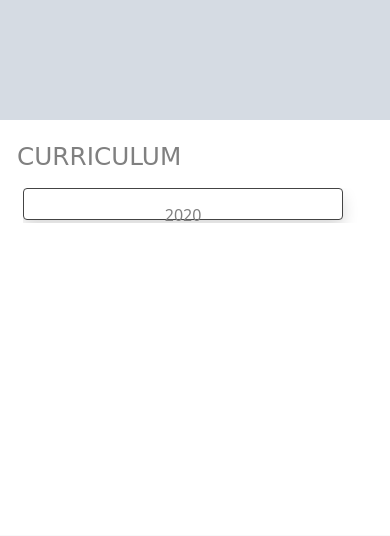
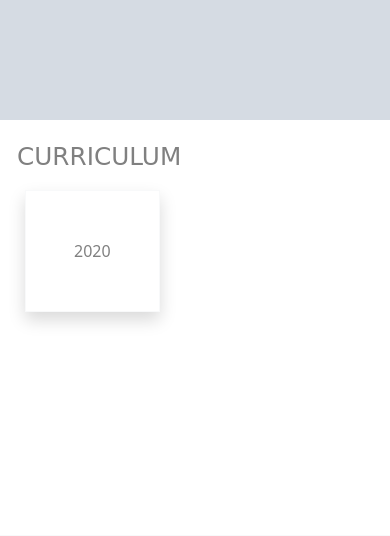
Before and after one commit to filias/mac, a Django app: page /mac/curriculum/ in a window 390 px wide. Shown: the part 121-657 px from the top of the page. Run offline with Django 3.2, Linux system fonts and the light colour scheme; tables that the repository leaves empty hold one stand-in row (values such as "Sample post"); grey boxes marked "Sample" are stand-in pictures; some libraries are stand-ins or nearby versions; some web fonts are replaced.

Commit message:
fix: curriculum responsive layout on small devices

```diff
--- a/mac/galeria/templates/galeria_curriculum.html
+++ b/mac/galeria/templates/galeria_curriculum.html
@@ -8,18 +8,12 @@
 
    {% if years %}
     {% for year in years %}
-    <div class="square">
-        <div class="content  shadow bg-body rounded">
-            <div class="table">
-                <div class="table-cell">
-                    <button type="button" class="btn btn-outline table-cell"><a href="/mac/curriculum/{{ year }}">{{ year }}</a></button>
-                </div>
-            </div>
+        <div class="btn-group btn-group-justified blocks" data-toggle="buttons">
+          <label class="btn btn-outline-light shadow m-2">
+            <a href="/mac/curriculum/{{ year }}">{{ year }}</a>
+          </label>
         </div>
-    </div>
     {% endfor %}
-
-
     {% else %}
         <p>Não há curriculum.</p>
     {% endif %}
--- a/mac/static/css/main.css
+++ b/mac/static/css/main.css
@@ -384,3 +384,9 @@ div.obra-holder img{
         font-size: 0.8rem;
     }
   }
+
+  .blocks .btn-outline-light {
+      padding: 48px 48px;
+      margin: 0 5px;
+      border-radius: 0;
+  }
```
